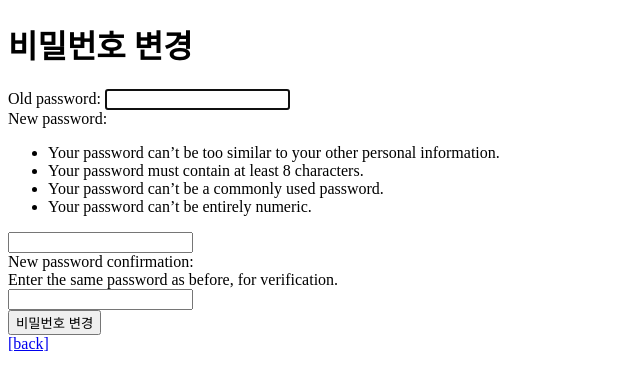
After one commit to Yang-Hyeon-Seo/FinView, a Django app: page /accounts/change_password/ in a window 1280 px wide. The commit adds this page. Shown: the top 390 px of the page, without its empty margins (0-640 px from the left). Run offline with Django 5.2, Linux system fonts and the light colour scheme; the visitor is signed in with stand-in values (Sample User, id 1).

Commit message:
feauter-12-change_password

```diff
--- /dev/null
+++ b/accounts/templates/accounts/change_password.html
@@ -0,0 +1,27 @@
+<!DOCTYPE html>
+<html lang="en">
+<head>
+  <meta charset="UTF-8">
+  <meta name="viewport" content="width=device-width, initial-scale=1.0">
+  <title>Document</title>
+</head>
+<body>
+  <h1>비밀번호 변경</h1>
+  <form action="{% url "accounts:change_password" %}" method="POST">
+    {% csrf_token %}
+    {% comment %} <label for="password">
+      <input type="password" id="password" name="password">
+      <input type="submit" value="비밀번호 변경">
+    </label> {% endcomment %}
+    {{ form }}
+    {% comment %} <label for="old_password">현재 비밀번호:</label>
+    <input type="password" id="old_password" name="old_password">
+    <label for="new_password">새 비밀번호:</label>
+    <input type="password" id="new_password" name="new_password">
+    <label for="new_password_confirm">새 비밀번호 확인:</label>
+    <input type="password" id="new_password_confirm" name="new_password_confirm"> {% endcomment %}
+    <input type="submit" value="비밀번호 변경">
+  </form>
+  <a href="{% url "posts:index" %}">[back]</a>
+</body>
+</html>
--- a/accounts/urls.py
+++ b/accounts/urls.py
@@ -8,4 +8,5 @@ urlpatterns = [
     path('signup/', views.signup, name='signup'),
     path('delete/', views.delete, name='delete'),
     path('update/', views.update, name='update'),
+    path('change_password/', views.change_password, name='change_password'),
 ]
--- a/accounts/views.py
+++ b/accounts/views.py
@@ -1,9 +1,12 @@
 from django.shortcuts import render, redirect
-from django.contrib.auth.forms import AuthenticationForm
+from django.contrib.auth.forms import AuthenticationForm, PasswordChangeForm
 from django.contrib.auth import login as auth_login
 from django.contrib.auth import logout as auth_logout
 from .forms import CustomUserCreationForm, CustomUserChangeForm
 from django.contrib.auth.decorators import login_required
+from django.contrib.auth import update_session_auth_hash
+from django.contrib import messages
+
 # Create your views here.
 def login(request):
     if request.method == 'POST':
@@ -51,3 +54,21 @@ def update(request):
         'form': CustomUserChangeForm(instance=request.user),
     }  #일단 이렇게
     return render(request, 'accounts/update.html', context)
+
+@login_required
+def change_password(request):
+
+    if request.method == 'POST':
+        form = PasswordChangeForm(request.user, request.POST)
+
+        if form.is_valid():
+            user = form.save()
+            update_session_auth_hash(request, user)
+            messages.success(request, '비밀번호가 성공적으로 변경되었습니다.')
+            return redirect('posts:index')
+    else:
+        form = PasswordChangeForm(request.user)
+    context = {
+        'form': form,
+    }
+    return render(request, 'accounts/change_password.html', context)
```
Also changed, not shown: posts/templates/posts/index.html (+1 -11 lines).
